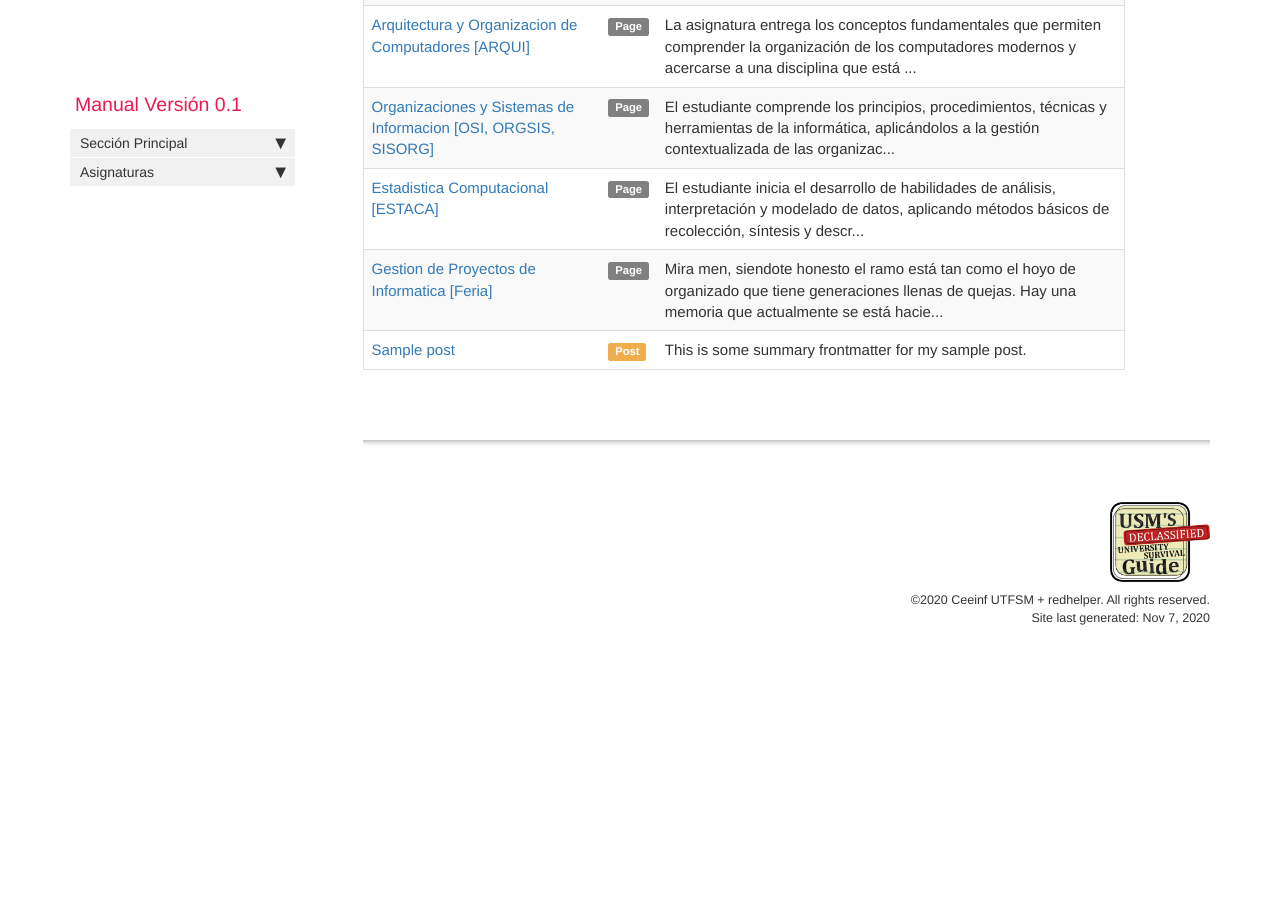
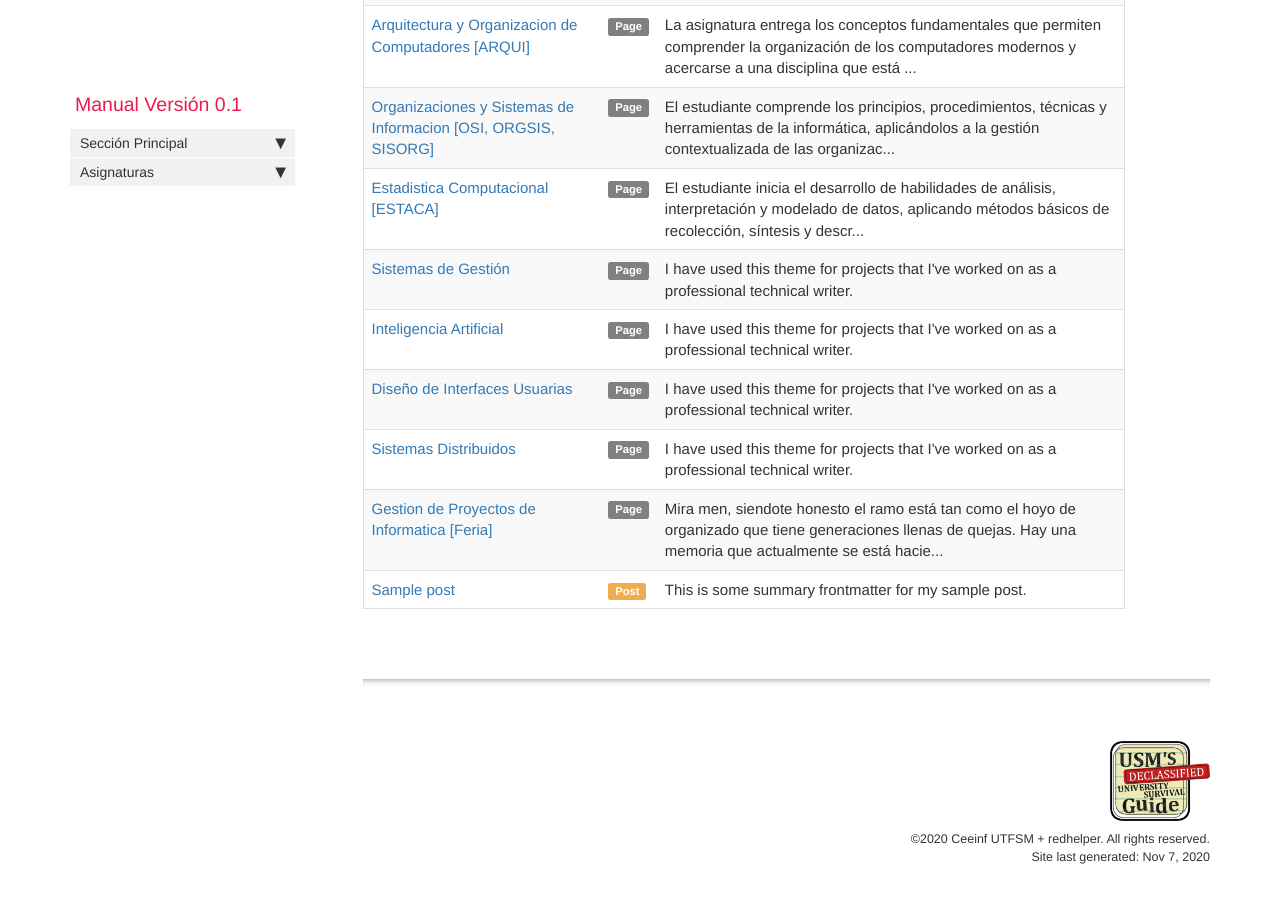
Before and after one commit to CEEINF-UTFSM/utfsm-survival-guide, a Jekyll site: the page built from pages/tags/tag_getting_started.md, in a window 1280 px wide and 900 px high, scrolled down 1238 px. Built offline with Jekyll 4.4.1, drawn with Linux system fonts in a browser that asks for light colours; comment, search, counter and statistics services are not loaded; before the commit the page ends 1916 px from its top, so only the background shows below that; part of the change alters nothing that is shown.

Commit message:
semestre-8

```diff
--- a/_data/sidebars/main_sidebar.yml
+++ b/_data/sidebars/main_sidebar.yml
@@ -215,6 +215,26 @@ entries:
           url: /semestre7_INF293.html
           output: web
 
+      - title: Semestre 8
+        output: web
+        subfolderitems:
+
+        - title: Diseño de Interfaces Usuarias
+          url: /semestre8_INF322.html
+          output: web
+
+        - title: Sistemas Distribuidos
+          url: /semestre8_INF343.html
+          output: web
+
+        - title: Inteligencia Artificial
+          url: /semestre8_INF295.html
+          output: web
+
+        - title: Sistemas de Gestión
+          url: /semestre8_INF266.html
+          output: web
+
       - title: Semestre 9
         output: web
         subfolderitems:
--- /dev/null
+++ b/pages/semestre-8/semestre8_INF266.md
@@ -0,0 +1,54 @@
+---
+title: Sistemas de Gestión
+keywords: documentation theme, jekyll, technical writers, help authoring tools, hat replacements
+last_updated: July 3, 2016
+tags: [getting_started]
+summary: "I have used this theme for projects that I've worked on as a professional technical writer."
+sidebar: main_sidebar
+permalink: semestre8_INF266.html
+folder: semestre-8
+---
+
+# Información General
+
+* Sigla: INF-266
+* Nivel de dificultad según estudiantes: 3/10
+* Créditos USM: 3
+* Créditos SCT: 5
+* Prerrequisitos: Infosoc
+* Eje formativo: Ingeniería Aplicada - Procesos de Negocios TI
+* Semestre en que se dicta: Par
+
+# Contenido
+
+## Módulo 1: Planeamiento estratégico
+
+- El pensamiento administrativo (Fayol, Taylor y Weber; Escuela de Relaciones Humanas).
+- Pensamiento Estratégico.
+- Análisis Organizacional tipo FODA.
+- Selección y Formulación de la Estrategia
+
+
+## Módulo 2: Evaluación de la Gestión y KPI
+
+- Implementación de la Estrategia.
+- Cuadro de Mando Integral (Balanced Scorecard).
+- Responsabilidad Social Empresarial y Ética en Gestión.
+- Módulo 3: Gestión de Procesos
+- Paradigmas de la Gestión.
+- Modelamiento inicial de Gestión de Procesos.
+- Enfoques de Reingeniería y Mejora Continua (Kayzen).
+- Normas ISO y sistemas de gestión.
+- Módulo 4: Desarrollo de un Caso aplicado en el contexto de un emprendimiento informático
+- Estrategias digitales de marketing.
+- Experiencias y Herramientas de Gestión.
+
+
+# Comentarios
+
+* ¡¿Qué wea es ISO?!
+* Leer articulos del diario.
+* Trabajos todas las semanas, consume cierto tiempo. Son las más lateras y fomes de la vida, no por la dificultad sino por el tiempo.
+* Todo depende, si no sabes responder solo di "*depende*" y estará bueno.
+
+{% include links.html %}
--- /dev/null
+++ b/pages/semestre-8/semestre8_INF295.md
@@ -0,0 +1,45 @@
+---
+title: Inteligencia Artificial
+keywords: documentation theme, jekyll, technical writers, help authoring tools, hat replacements
+last_updated: July 3, 2016
+tags: [getting_started]
+summary: "I have used this theme for projects that I've worked on as a professional technical writer."
+sidebar: main_sidebar
+permalink: semestre8_INF295.html
+folder: semestre-8
+---
+
+# Información General
+
+* Sigla: INF-295
+* Nivel de dificultad según estudiantes: 8/10
+* Créditos USM: 3
+* Créditos SCT: 5
+* Prerrequisitos: Algoritmos y Opti
+* Eje formativo: Ciencias de la Ingeniería y Modelos y Métodos
+* Semestre en que se dicta: Par
+
+# Contenido
+
+- Conceptos relacionados con agentes inteligentes.
+- Modelos combinatorios: historia, y su relación con problemas del mundo real.
+- Algoritmos para resolver problemas de satisfacción de restricciones (CSP). Técnicas de filtro: arco consistencia, trayectoria consistencia, múltiple arco consistencia (MAC).
+- Resolución: backtracking.
+- Técnicas híbridas: con memorización, con aprendizaje, usando descomposición de restricciones.
+- Algoritmos incompletos. Búsqueda local: hill climbing, greedy search. Técnicas metaheurísticas: tabu search, simulated annealing, algoritmos genéticos, inteligencia social.
+- Tendencias en las investigaciones actuales.
+
+
+# Comentarios
+
+* No pidas puntos la profe **siempre** tiene la razón!! (es más descuento por wn).
+* Tienes que tener promedio 50 entre los certámenes si no te lo echas altoque.
+* Primer certamen: Estudiar Modelos ; Segundo certamen: Saber que intensifica y que diversifica.
+* Empieza a programar con tiempo porque vas a necesitarlo, C++ mega ultra recomendado.
+* Para técnicas completas, que no termine de ejecutar (y probablemente nunca lo haga) no significa que su programa esté malo. Trabajen con instancias juguete para probar, pueden conectarse por SSH a la U y dejar su programa corriendo.
+* Las preguntas de verdadero y falso siempre son falsas. Y si es verdadera también tiene el caso de que es falsas lpm
+* Los proyectos de asignan dependiendo del promedio de certamenés (a peor rendimiento, técnicas más complejas de programar)
+* Algunos aconsejan que no lean los papers ya que es una pérdida de tiempo y ponderan poco. Desde mi perspectiva como te cortan la cabeza es mejor asegurarse con todo lo que puedas. Por ejemplo la parte teórica del ramo en el segundo certamen  2017-1 abarcó el 65% de la nota final aproximadamente.
+* Si pasas los certámenes, ya tienes casi pasado el ramo. Ahora bien el proyecto tiene que funcionar o si no estar cercano a eso. Si no funciona nada en el segundo entregable GG ramo.
+
+{% include links.html %}
--- /dev/null
+++ b/pages/semestre-8/semestre8_INF322.md
@@ -0,0 +1,43 @@
+---
+title: Diseño de Interfaces Usuarias
+keywords: documentation theme, jekyll, technical writers, help authoring tools, hat replacements
+last_updated: July 3, 2016
+tags: [getting_started]
+summary: "I have used this theme for projects that I've worked on as a professional technical writer."
+sidebar: main_sidebar
+permalink: semestre8_INF322.html
+folder: semestre-8
+---
+
+# Información General
+
+* Sigla: INF-322
+* Nivel de dificultad según estudiantes: 4/10
+* Créditos USM: 3
+* Créditos SCT: 5
+* Prerrequisitos: ISW
+* Eje formativo: Ingeniería Aplicada - Desarrollo y Gestión de Infraestructura TIC
+* Semestre en que se dicta: Par
+
+# Contenido
+
+- Factores humanos del software interactivo.
+- Teorías, principios y pautas.
+- Procesos de diseño.
+- Test y estudio de facilidad de uso.
+- Manipulación directa y tacto.
+- Menú y formularios.
+- Presentación: función y estilo.
+- Web, web 2.0.
+- Aplicaciones móviles.
+
+
+# Comentarios
+
+* Liuba Attack
+* Akhey (OK -> AK)
+* KGB
+* Interfaz amigable == ***Triggered***
+* Repite preguntas de años anteriores, lo único que cambia es el navegador web más usado a nivel mundial
+
+{% include links.html %}
--- /dev/null
+++ b/pages/semestre-8/semestre8_INF343.md
@@ -0,0 +1,42 @@
+---
+title: Sistemas Distribuidos
+keywords: documentation theme, jekyll, technical writers, help authoring tools, hat replacements
+last_updated: July 3, 2016
+tags: [getting_started]
+summary: "I have used this theme for projects that I've worked on as a professional technical writer."
+sidebar: main_sidebar
+permalink: semestre8_INF343.html
+folder: semestre-8
+---
+
+# Información General
+
+* Sigla: INF-343
+* Nivel de dificultad según estudiantes: 7/10
+* Créditos USM: 3
+* Créditos SCT: 5
+* Prerrequisitos: Redes
+* Eje formativo: Ingeniería Aplicada - Desarrollo y Gestión de Infraestructura TIC
+* Semestre en que se dicta: Par
+
+# Contenido
+
+- Conceptos generales y arquitecturas en Sistemas Distribuidos.
+- Desarrollo de Software Distribuido.
+- Teoría de Computación Distribuida.
+- Algoritmos Distribuidos.
+- Tolerancia a Fallas.
+- Base de Datos y Transacciones Distribuidas.
+- Replicación de Datos y Procesos.
+- Seguridad en Sistemas Distribuidos.
+
+
+# Comentarios
+
+* No hay reglas de nota mínima de cértamenes así que asegurate con los controles y tareas.
+* Primeras diapos son todo lo que has visto en SO y redes.
+* El 2019-2 lo dictó Solar:
+	- No había ayudante de cátedra y el ayudante de tareas estuvo MIA durante todo el semestre.
+	- Se dice que el alumno y el profesor llegarn al ramo sabiendo lo mismo, pero aún hay dudas sobre quién terminó aprendiendo más.
+
+{% include links.html %}
```
